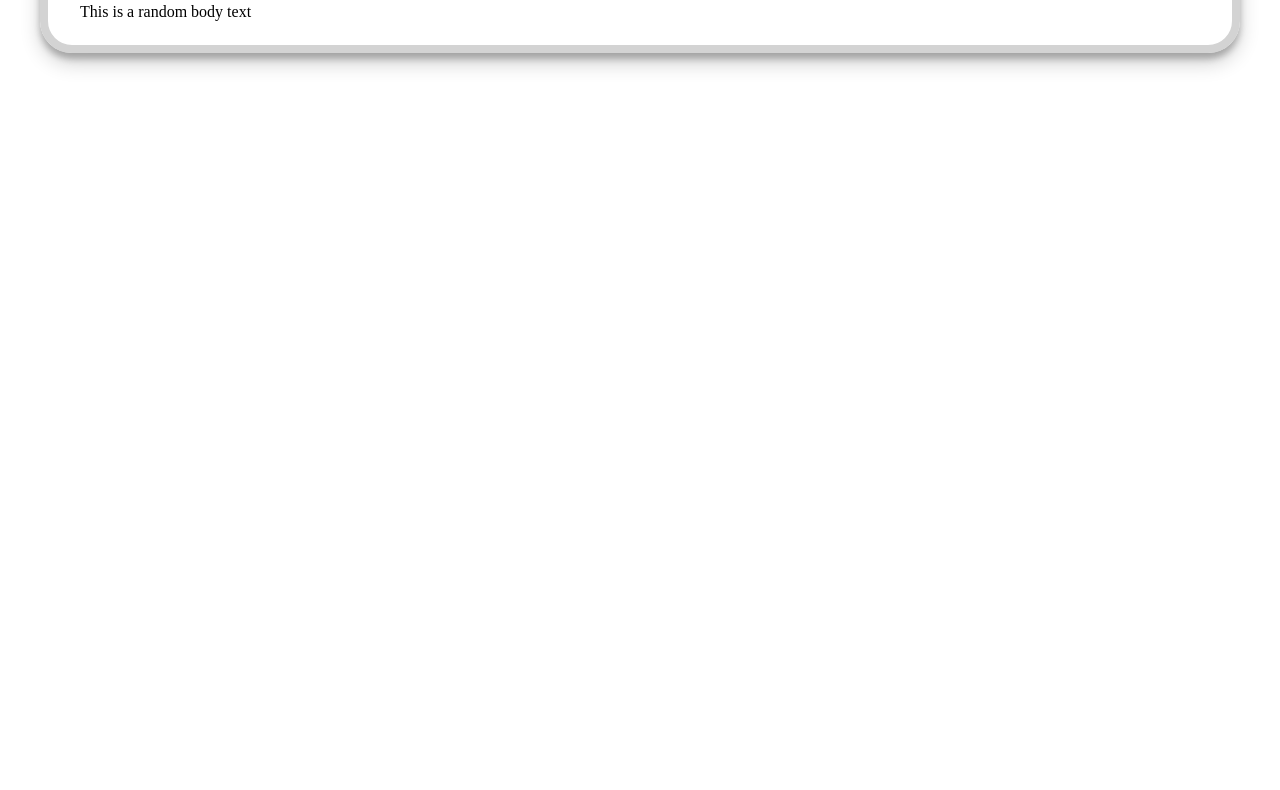
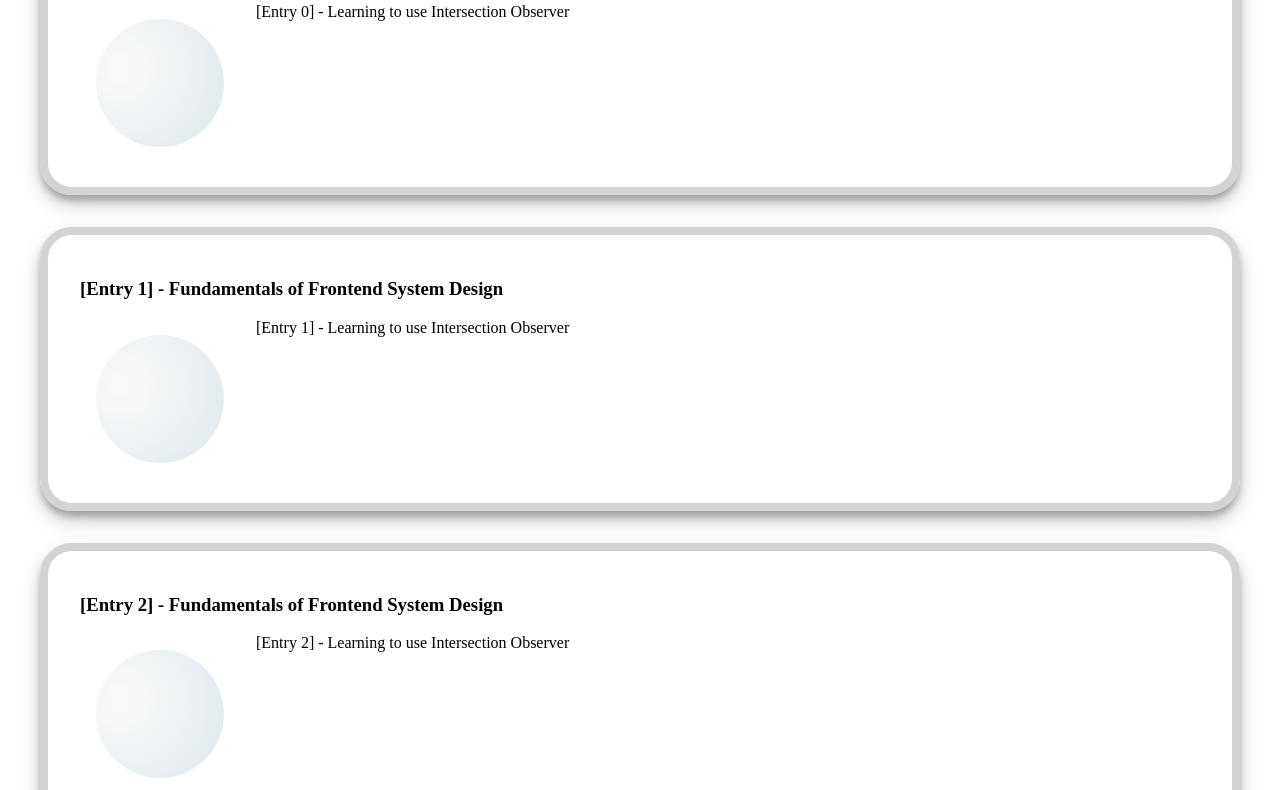
Before and after one commit to eulier1/DOM-API-Performance, a website: page index.html in a window 1280 px wide. Shown: the part 120-910 px from the top of the page. Before the commit the page ends 800 px from the top, so only its background shows below. Drawn offline with Linux system fonts and the light colour scheme.

Commit message:
Intersection-API with Template tag

```diff
--- a/index.html
+++ b/index.html
@@ -1,51 +1,72 @@
 <!DOCTYPE html>
 <html lang="en">
   <head>
-   <meta charset="UTF-8">
+    <meta charset="UTF-8" />
     <title>Frontend System Design Fundamentals</title>
-   <link rel="stylesheet" href="./styles.css">
+    <link rel="stylesheet" href="./styles.css" />
+    <template id="card_template">
+      <article class="card">
+        <h3 class="card__title"></h3>
+        <div class="card__body">
+          <div class="card__body__image"></div>
+          <section class="card__body__content"></section>
+        </div>
+      </article>
+    </template>
   </head>
   <body>
     <main id="container">
- <template id="card_template" >
-   <article class="card">
-     <h3 class="card__title"></h3>
-     <div class="card__body">
-       <div class='card__body__image'></div>
-       <section class='card__body__content'>
-       </section>
-     </div>
-   </article>
- </template>
+      <div id="list"></div>
+      <div id="bottom-observer">Bottom Observer</div>
     </main>
-</body>
-<script>
-   const container = document.getElementById('container');
-   const template = document.getElementById('card_template')
-   /**
-    * @param {string} title
-    * @param {string} body
-    *
-    * @return {HTMLElement
-    */
-   function createCardComponent(title, body) {
-       // @todo - Implement function
-       // Because article content lies inside of our template this is how we can grab that
-       const card = template.content.cloneNode(true).firstElementChild
-       // Recap of Css Selector Structure https://developer.mozilla.org/en-US/docs/Web/CSS/CSS_selectors/Selectors_and_combinators
-       const [ titleElement, bodyElement ] = card.querySelectorAll('.card__title, .card__body')
-       titleElement.textContent = title
-       bodyElement.textContent = body
-       return card
+    <script type="module">
+      import { initMockDB } from "./utils/db.js";
+
+      const [template, list, observerElement] = document.querySelectorAll(
+        "#card_template, #list, #bottom-observer"
+      );
+
+      const db = initMockDB({
+        title: "Fundamentals of Frontend System Design",
+        body: "Learning to use Intersection Observer",
+      });
+
+      function createCardElement(title, body) {
+        const element = template.content.cloneNode(true).firstElementChild;
+        const [cardTitle, cardBody] = element.querySelectorAll(
+          ".card__title, .card__body__content"
+        );
+        [cardTitle.textContent, cardBody.textContent] = [title, body];
+        return element;
       }
 
-
-   const component = createCardComponent(
-       "Frontend System Design: Fundamentals",
-       "This is a random body text"
+      /**
+       * Exercise - Intersection Observer
+       * 1. Create Intersection observer instance and provide a callback to it
+       * 2. In the callback use mock db - next function to get the next chunk of data
+       * 3. Create a fragment where you chunk all your DOM Mutations
+       * 4. Update fragment
+       * 5. Append fragment to "list" container
+       */
+      let page = 0;
+      const observer = new IntersectionObserver(
+        async ([entry]) => {
+          if (entry.isIntersecting) {
+            const data = await db.getPage(page++);
+            const fragment = new DocumentFragment();
+            data.forEach(({ title, body }) => {
+              const card = createCardElement(title, body);
+              fragment.appendChild(card);
+            });
+            list.appendChild(fragment);
+          }
+        },
+        {
+          threshold: 0.2,
+        }
       );
 
-
-   container.appendChild(component);
+      observer.observe(observerElement);
     </script>
+  </body>
 </html>
--- a/package.json
+++ b/package.json
@@ -4,7 +4,7 @@
   "description": "A template for HTML and CSS",
   "main": "index.html",
   "scripts": {
-    "start": "serve"
+    "start": "http-server ./ -p 8080"
   },
   "keywords": [
     "html",
@@ -13,6 +13,6 @@
   "author": "Ives van Hoorne",
   "license": "MIT",
   "devDependencies": {
-    "serve": "11.2.0"
+    "http-server": "^14.1.1"
   }
 }
--- /dev/null
+++ b/utils/db.js
@@ -0,0 +1,27 @@
+/**
+ * @param sample {object}
+ * @param count {number}
+ * @param page {number}
+ */
+export function initMockDB(sample, count = 100, page = 10) {
+  let data = Array.from({ length: count }, (_, i) => {
+    return Object.fromEntries(
+      Object.entries(sample).map(([k, v]) => [k, `[Entry ${i}] - ${v}`])
+    );
+  });
+
+  data = Array.from({ length: Math.ceil(data.length / page) }, (x, i) =>
+    data.slice(i * page, i * page + page)
+  );
+  let index = -1;
+  function getPage(pointer) {
+    return new Promise((res) => {
+      setTimeout(() => {
+        pointer < 0 || pointer > data.length - 1
+          ? res([])
+          : res(data[(index = pointer)]);
+      }, 1000);
+    });
+  }
+  return { getPage };
+}
```
Also changed, not shown: README.md. Lines whose indentation alone changed are shown as unchanged.
